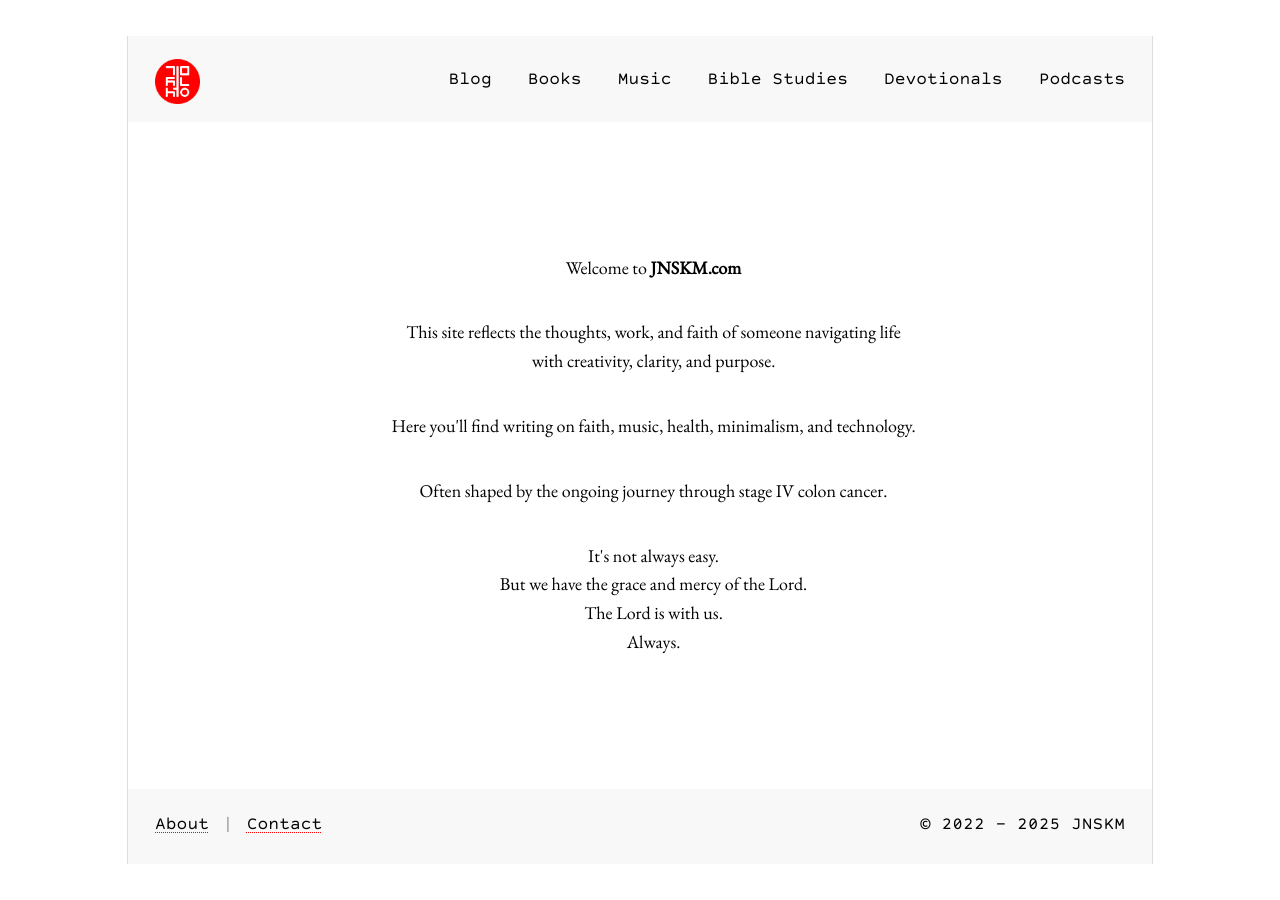
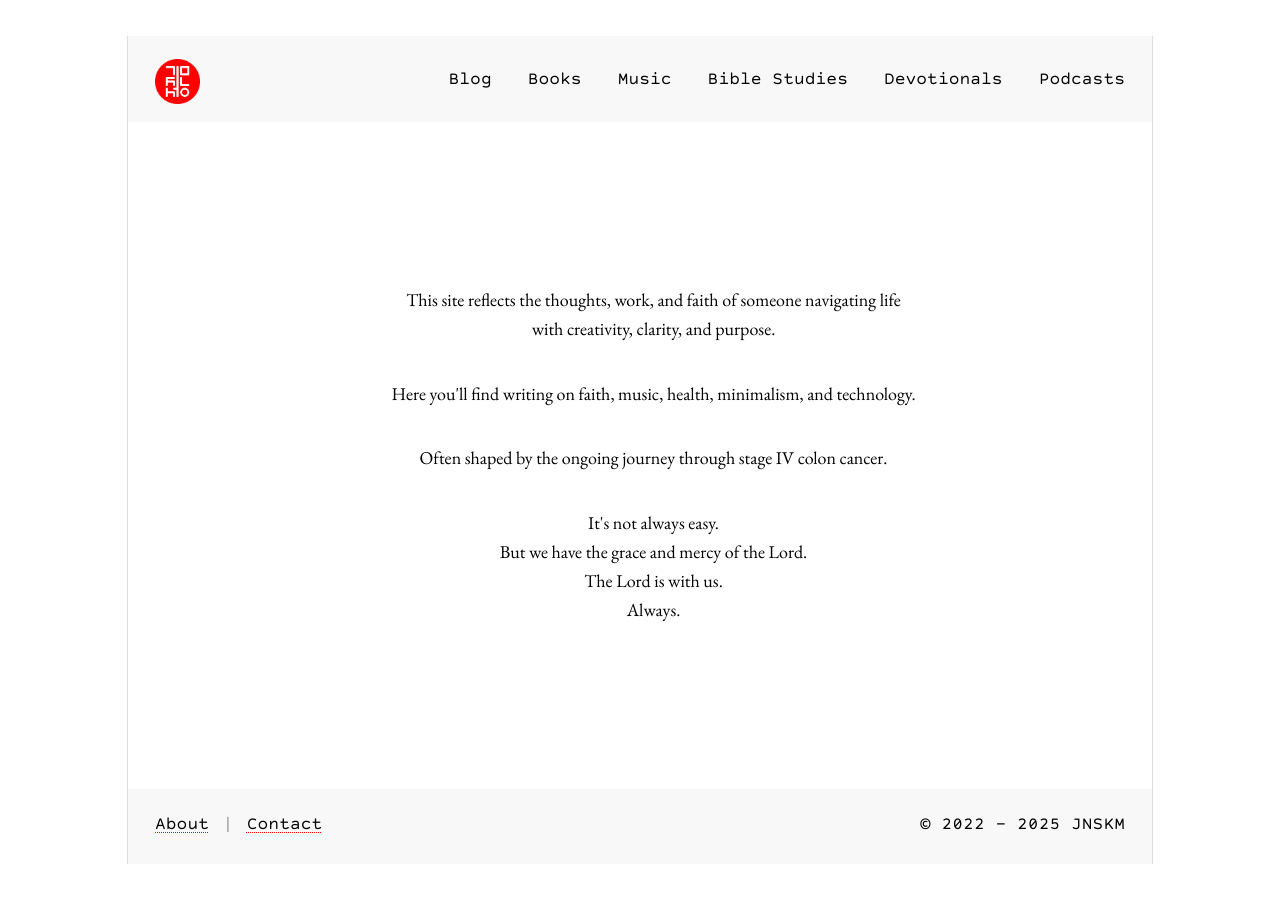
Before and after one commit to jnskm/jnskm.github.io, a Jekyll site: the page built from about.md, in a window 1280 px wide. Built offline with Jekyll 4.4.1, drawn with Linux system fonts in a browser that asks for light colours.

Commit message:
Update about.md

```diff
--- a/about.md
+++ b/about.md
@@ -6,10 +6,6 @@ class: about-page
 ---
 
 <div class="about-container">
-  <p>
-    Welcome to <strong>JNSKM.com</strong>
-  </p>
-
   <p>
     This site reflects the thoughts, work, and faith of someone navigating life with creativity, clarity, and purpose.
   </p>
```
